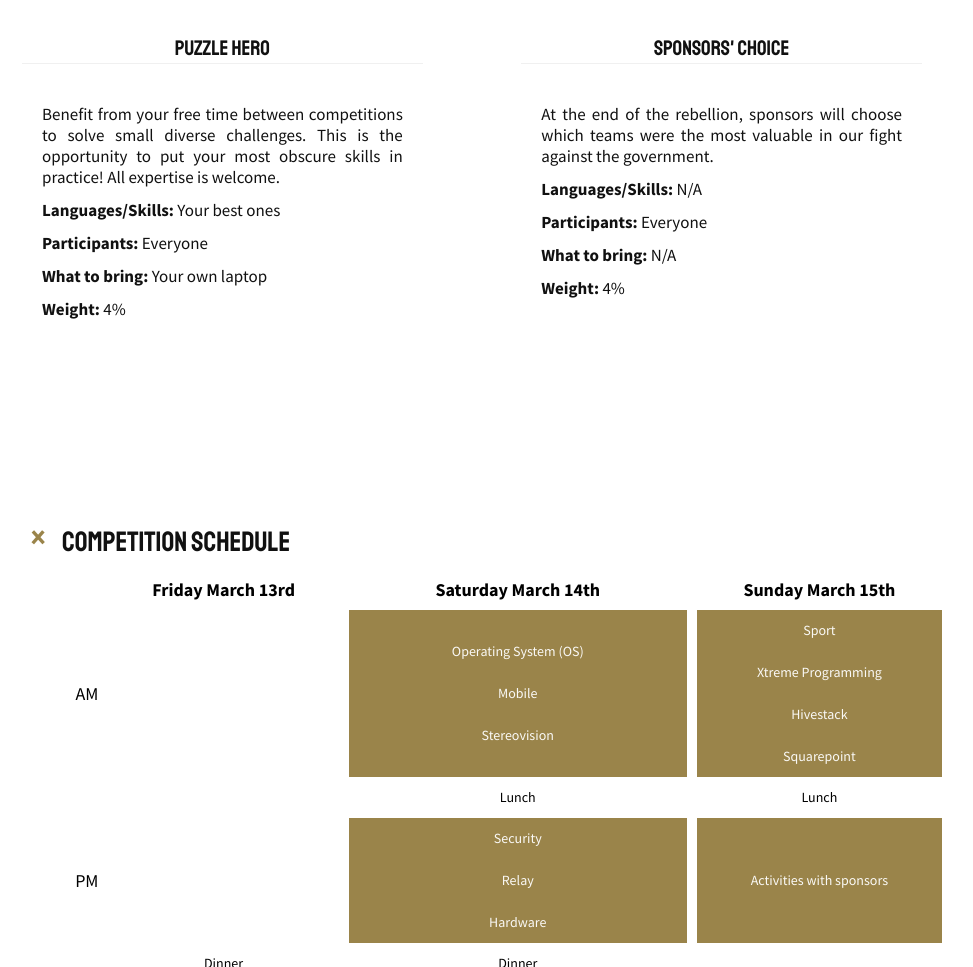
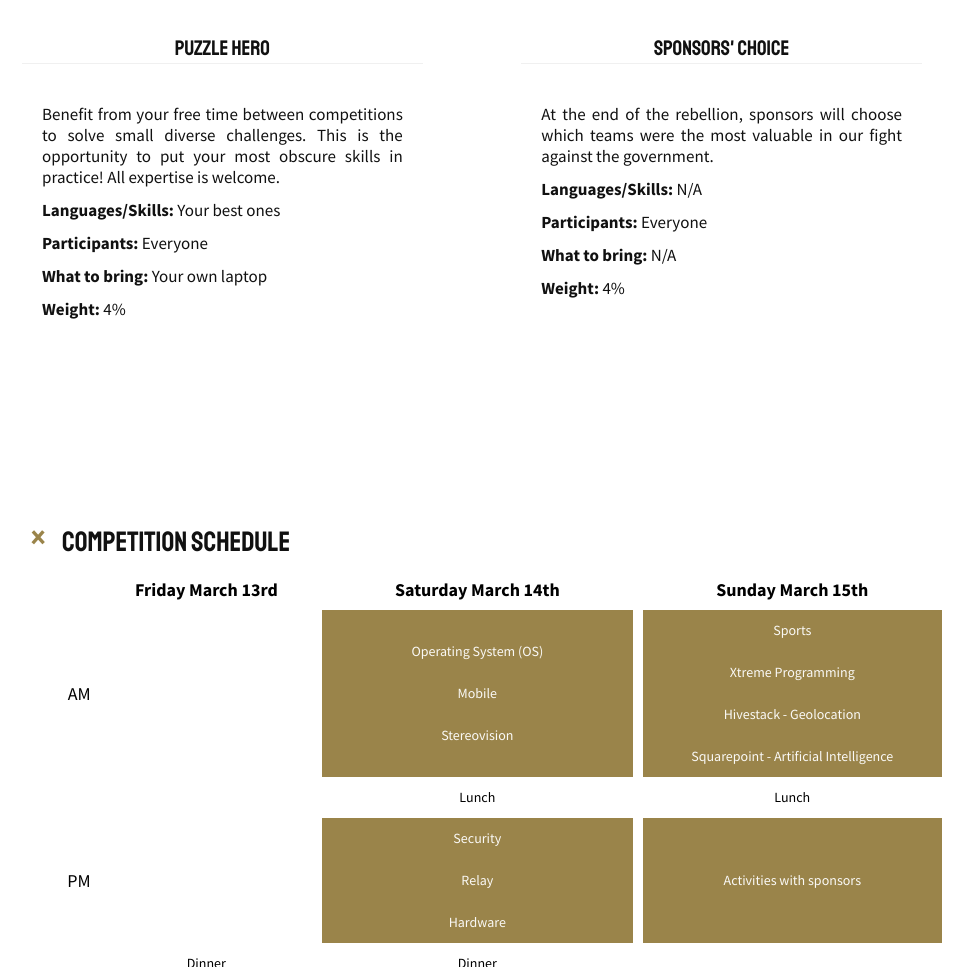
Before and after one commit to CFI-UL/csgames-watcher, a plain HTML site: page 2020.csgames.org/index.html in a window 1280 px wide. Shown: the part 5375-6342 px from the top of the page, without its empty margins (168-1141 px from the left). Drawn offline with nearby package versions, Linux system fonts and the light colour scheme.

Commit message:
Thu Feb  6 21:30:49 UTC 2020

```diff
--- a/2020.csgames.org/index.html
+++ b/2020.csgames.org/index.html
@@ -239,7 +239,7 @@ By accepting this mission, you and your colleagues will need to solve three sepa
 <div class="row">
 
   <div class="one-half column competition-card">
-    <h4 class="competition-title">Sport</h4>
+    <h4 class="competition-title">Sports</h4>
       <p>Ready for combat?
 
 </p>
@@ -380,13 +380,13 @@ By accepting this mission, you and your colleagues will need to solve three sepa
           Stereovision
         </td>
         <td class="dark" rowspan="3">
-          <div>Sport</div>
+          <div>Sports</div>
           <br />
           <div>Xtreme Programming</div>
           <br />
-          <div>Hivestack</div>
+          <div>Hivestack - Geolocation</div>
           <br />
-          <div>Squarepoint</div>
+          <div>Squarepoint - Artificial Intelligence</div>
         </td>
       </tr>
       <tr>
```
Also changed, not shown: 1 other file.
